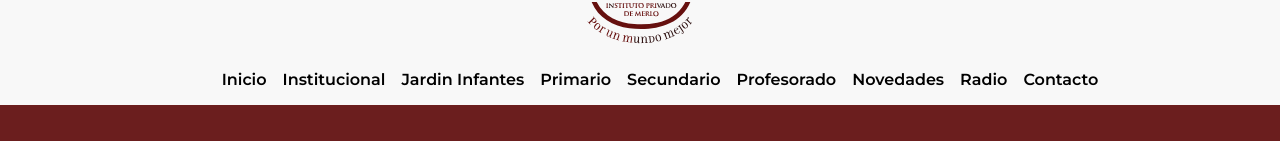
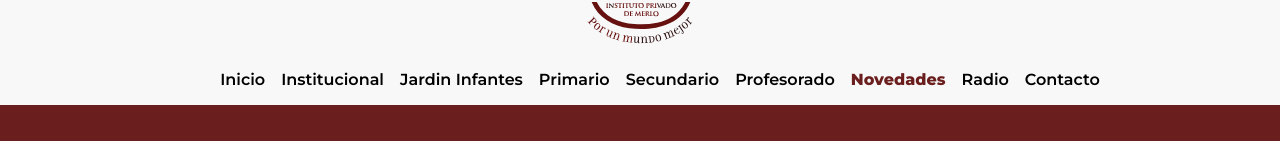
Before and after one commit to lautiok/Ipm, a React (Vite) app: page /Novedades in a window 1280 px wide. Shown: the part 133-274 px from the top of the page. Built offline with nearby package versions, Linux system fonts and the light colour scheme.

Commit message:
pag-institucional-mute

```diff
--- a/src/App.jsx
+++ b/src/App.jsx
@@ -7,6 +7,7 @@ import { Institucional } from './components/Institucional/Institucional'
 import { JardinInfantes } from './components/JardinInfante/JardinInfantes'
 import { Radio } from './components/Radio/Radio'
 import { FormularioContacto } from './components/JardinInfante/FormularioContacto/FormularioContacto'
+import { Novedades } from './components/Novedades/Novedades'
 function App() {
 
 
@@ -18,6 +19,7 @@ function App() {
         <Route path='/institucional' element={<Institucional />} />
         <Route path='/jardininfantes' element={<JardinInfantes />} />
         <Route path='/radio' element={<Radio />} />
+        <Route path='/Novedades' element={<Novedades />} />
         <Route path='/formulario/nivelinicial' element={<FormularioContacto />} />
       </Routes>
       <Footer />
--- a/src/components/Header/HeaderPrinicipal/HeaderPrincipal.jsx
+++ b/src/components/Header/HeaderPrinicipal/HeaderPrincipal.jsx
@@ -18,7 +18,7 @@ export const HeaderPrincipal = () => {
                         <li><a href="">Primario</a></li>
                         <li><a href="">Secundario</a></li>
                         <li><a href="">Profesorado</a></li>
-                        <li><a href="">Novedades</a></li>
+                        <li><NavLink to="/novedades">Novedades</NavLink></li>
                         <li><NavLink to="/radio">Radio</NavLink></li>
                         <li><a href="">Contacto</a></li>
                     </ul>
--- a/src/components/Institucional/ModuloUno/ModuloUno.jsx
+++ b/src/components/Institucional/ModuloUno/ModuloUno.jsx
@@ -13,7 +13,7 @@ export const ModuloUno = () => {
                     vida, siendo conscientes de que cada niño y adolescente son personas únicas e irrepetibles.</p>
             </div>
             <div className='videoyoutube'>
-                <iframe width="560" height="315" src="https://www.youtube.com/embed/Wn59EvTnnig?si=a9TyoDC9jgHqLWuu&autoplay=1&modestbranding=1" title="Instituto Privado de Merlo" frameborder="0" allow="accelerometer; autoplay; clipboard-write; encrypted-media; gyroscope; picture-in-picture; web-share" allowfullscreen></iframe>
+                <iframe width="560" height="315" src="https://www.youtube.com/embed/Wn59EvTnnig?si=a9TyoDC9jgHqLWuu&autoplay=1&modestbranding=1&mute=1" title="Instituto Privado de Merlo" frameborder="0" allow="accelerometer; autoplay; clipboard-write; encrypted-media; gyroscope; picture-in-picture; web-share" allowfullscreen></iframe>
             </div>
         </section>
     )
--- /dev/null
+++ b/src/components/Novedades/Novedades.jsx
@@ -0,0 +1,8 @@
+import React from 'react'
+import './NovedadesModule.css'
+export const Novedades = () => {
+    return (
+        <div className='novedades'>
+        </div>
+    )
+}
```
Also changed, not shown: src/components/Novedades/NovedadesModule.css (added).
